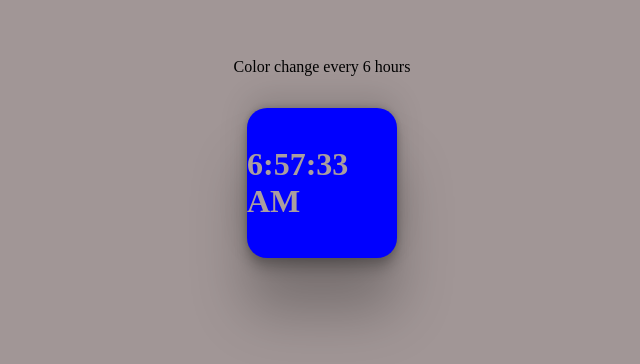
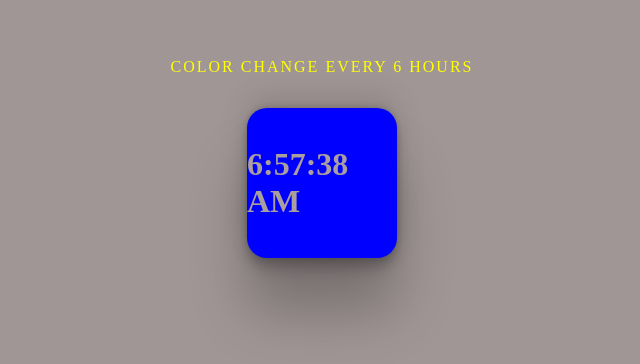
Before and after one commit to sertosun/newDate_studies, a plain HTML site: page index.html in a window 1280 px wide. Shown: the part 242-606 px from the top of the page, without its empty margins (318-958 px from the left). Drawn offline with Linux system fonts and the light colour scheme.

Commit message:
Update index.html

```diff
--- a/index.html
+++ b/index.html
@@ -12,7 +12,7 @@
 <body>
 
     <div class="container">
-        <p>Color change every 6 hours</p>
+        <p id="subTit">Color change every 6 hours</p>
         <div class="box" id="box">
             <p id="actTime"></p>
         </div>
```
